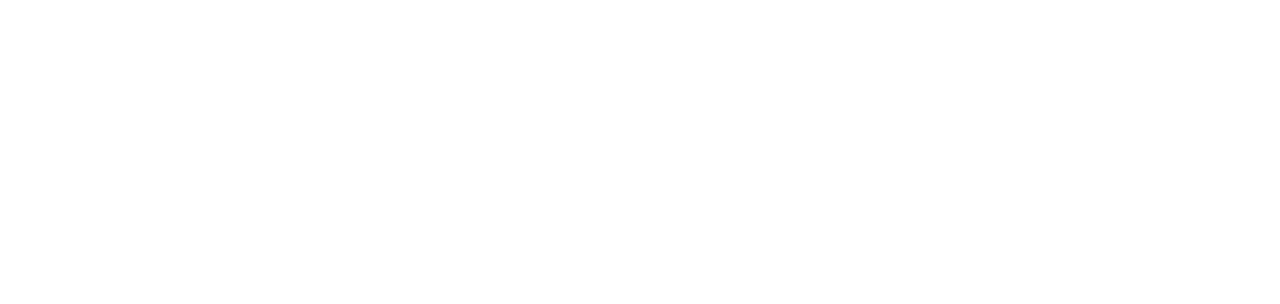
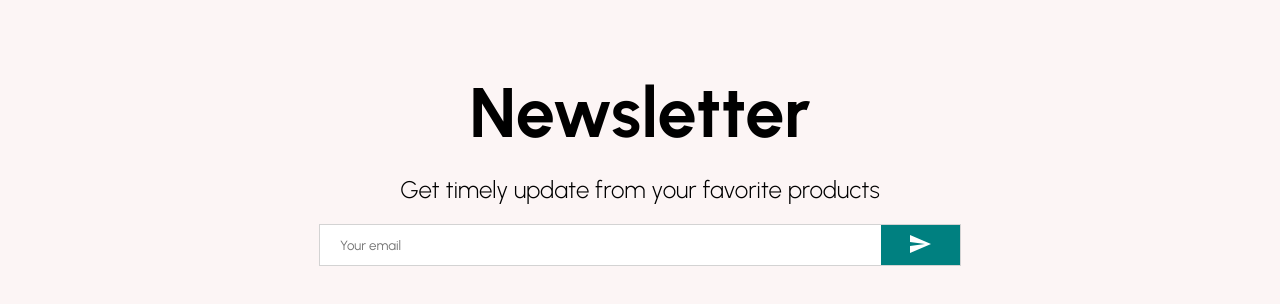
Before and after one commit to sobbey99/ecommerce, a React (Create React App) app: page / in a window 1280 px wide. Shown: the part 2328-2632 px from the top of the page. Before the commit the page ends 2256 px from the top, so only its background shows below. Built offline with nearby package versions, Linux system fonts and the light colour scheme.

Commit message:
Newsletter

```diff
--- /dev/null
+++ b/src/components/Newsletter.jsx
@@ -0,0 +1,57 @@
+import { Send } from '@mui/icons-material'
+import styled from 'styled-components'
+
+
+const Container = styled.div`
+    height: 60vh;
+    background-color: #fcf5f5;
+    display: flex;
+    align-items: center;
+    justify-content: center;
+    flex-direction: column;
+`
+const Title = styled.h1`
+    font-size: 70px;
+    margin-bottom: 20px;
+`
+const Desc = styled.div`
+    font-size: 24px;
+    font-weight: 300;
+    margin-bottom: 20px;
+`
+const InputContainer = styled.div`
+    width: 50%;
+    height: 40px;
+    background-color: white;
+    display: flex;
+    justify-content: space-between;
+    border: 1px solid lightgray;
+`
+const Input = styled.input`
+    border: none;
+    flex: 8;
+    padding-left: 20px;
+`
+const Button = styled.button`
+    flex: 1;
+    border: none;
+    background-color: teal;
+    color: white;
+`
+
+const Newsletter = () => {
+  return (
+    <Container>
+        <Title>Newsletter</Title>
+        <Desc>Get timely update from your favorite products</Desc>
+        <InputContainer>
+            <Input placeholder='Your email'/>
+            <Button>
+                <Send/>
+            </Button>
+        </InputContainer>
+    </Container>
+  )
+}
+
+export default Newsletter
--- a/src/pages/Home.jsx
+++ b/src/pages/Home.jsx
@@ -4,6 +4,7 @@
 import Slider from '../components/Slider'
 import Categories from '../components/Categories'
 import Products from '../components/Products'
+import Newsletter from '../components/Newsletter'
 
 const Home = () => {
   return (
@@ -13,6 +14,7 @@
         <Slider />
         <Categories />
         <Products />
+        <Newsletter />
     </div>
   )
 }
```
